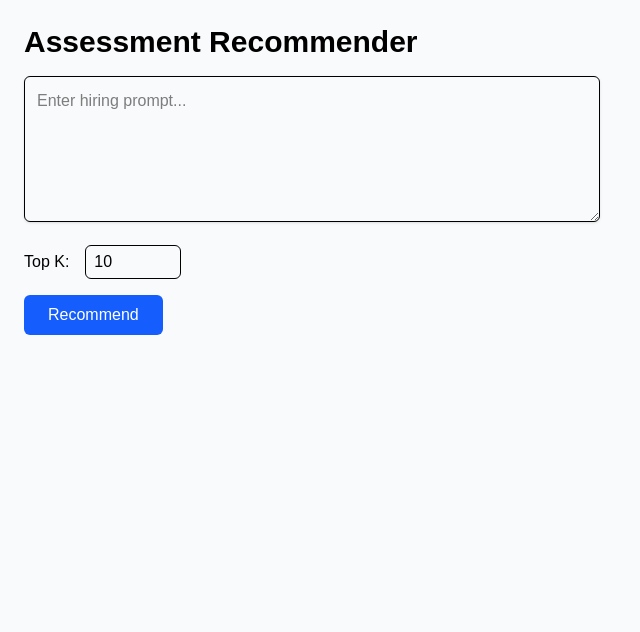
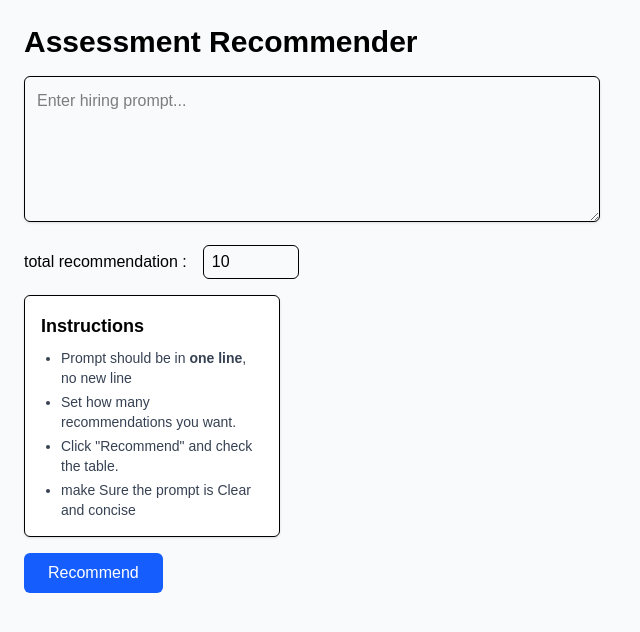
Before and after one commit to scopophobic/SHL_assessment_recomm, a Next.js app: page / in a window 1280 px wide. Shown: the top 632 px of the page, without its empty margins (0-640 px from the left). Built offline with nearby package versions, Linux system fonts and the light colour scheme.

Commit message:
done with frontend

```diff
--- a/src/app/page.tsx
+++ b/src/app/page.tsx
@@ -56,7 +56,7 @@ export default function Home() {
         />
 
         <div className="flex items-center gap-4">
-          <label className="font-medium">Top K:</label>
+          <label className="font-medium">total recommendation :</label>
           <input
             type="number"
             min={1}
@@ -66,6 +66,15 @@ export default function Home() {
             className="w-24 px-2 py-1 border rounded-md"
           />
         </div>
+        <aside className="w-full lg:w-64 p-4 border rounded-md shadow bg-white h-fit">
+        <h2 className="text-lg font-semibold mb-2">Instructions</h2>
+        <ul className="list-disc pl-5 text-sm text-gray-700 space-y-1">
+          <li>Prompt should be in <b>one line</b>, no new line</li>
+          <li>Set how many recommendations you want.</li>
+          <li>Click "Recommend" and check the table.</li>
+          <li>make Sure the prompt is Clear and concise</li>
+        </ul>
+      </aside>
 
         <button
           type="submit"
@@ -110,7 +119,9 @@ export default function Home() {
               ))}
             </tbody>
           </table>
+
         </div>
+
       )}
 
       {errorMsg && <p className="text-red-600 mt-4">{errorMsg}</p>}
```
